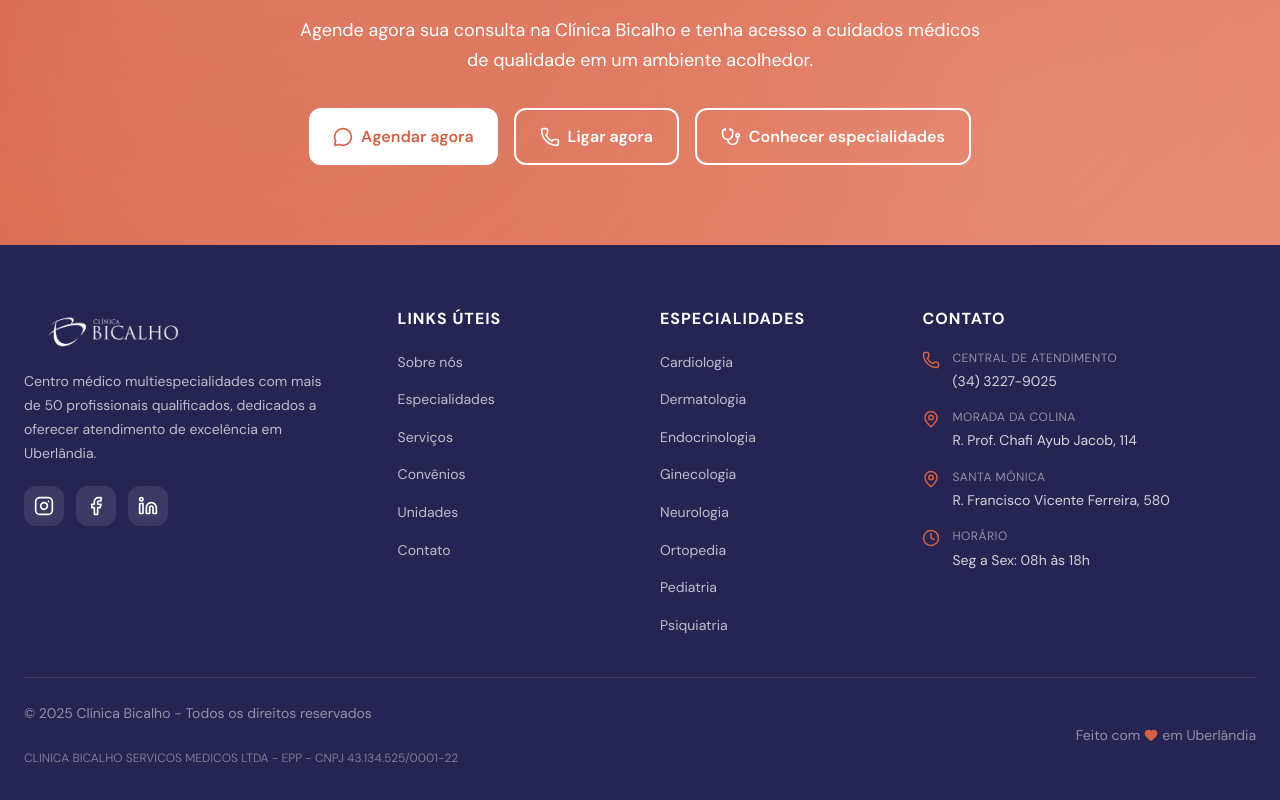
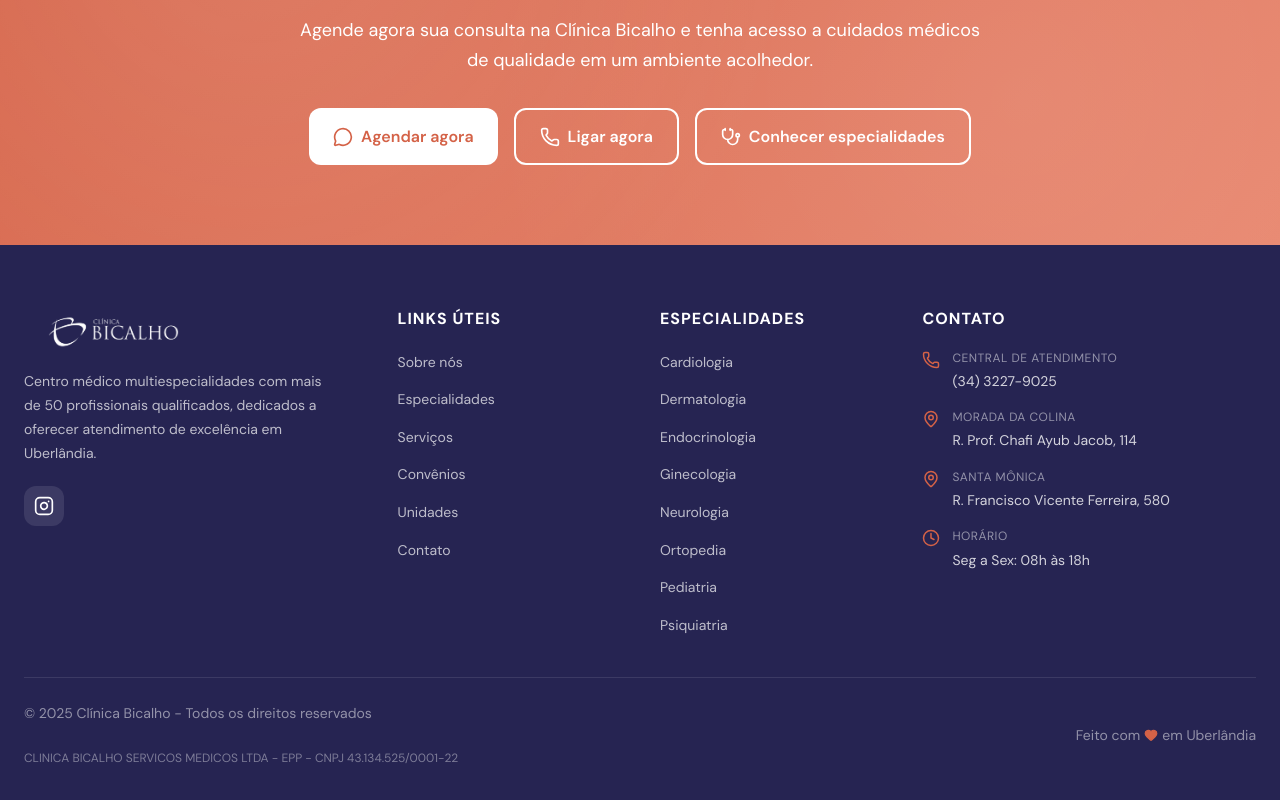
Before and after one commit to matheuspinhati/clinica-bicalho, a React (Vite) app: page / in a window 1280 px wide. Shown: the part 9699-10499 px from the top of the page. Built offline with nearby package versions, Linux system fonts and the light colour scheme.

Commit message:
feat: Atualizar Instagram e remover Facebook/LinkedIn do rodapÃ©

```diff
--- a/index.html
+++ b/index.html
@@ -110,8 +110,7 @@
         "closes": "18:00"
       },
       "sameAs": [
-        "https://www.instagram.com/clinicabicalho",
-        "https://www.facebook.com/clinicabicalho"
+        "https://www.instagram.com/grupoclinicabicalho/"
       ],
       "medicalSpecialty": [
         "Cardiology",
--- a/src/components/Footer.jsx
+++ b/src/components/Footer.jsx
@@ -4,8 +4,6 @@
   MapPin,
   Clock,
   Instagram,
-  Facebook,
-  Linkedin,
   Heart
 } from 'lucide-react';
 import './Footer.css';
@@ -41,31 +39,13 @@
             </p>
             <div className="footer-social">
               <a
-                href="https://instagram.com"
+                href="https://www.instagram.com/grupoclinicabicalho/"
                 target="_blank"
                 rel="noopener noreferrer"
                 className="social-link"
                 aria-label="Instagram"
               >
                 <Instagram size={20} />
-              </a>
-              <a
-                href="https://facebook.com"
-                target="_blank"
-                rel="noopener noreferrer"
-                className="social-link"
-                aria-label="Facebook"
-              >
-                <Facebook size={20} />
-              </a>
-              <a
-                href="https://linkedin.com"
-                target="_blank"
-                rel="noopener noreferrer"
-                className="social-link"
-                aria-label="LinkedIn"
-              >
-                <Linkedin size={20} />
               </a>
             </div>
           </div>
```
